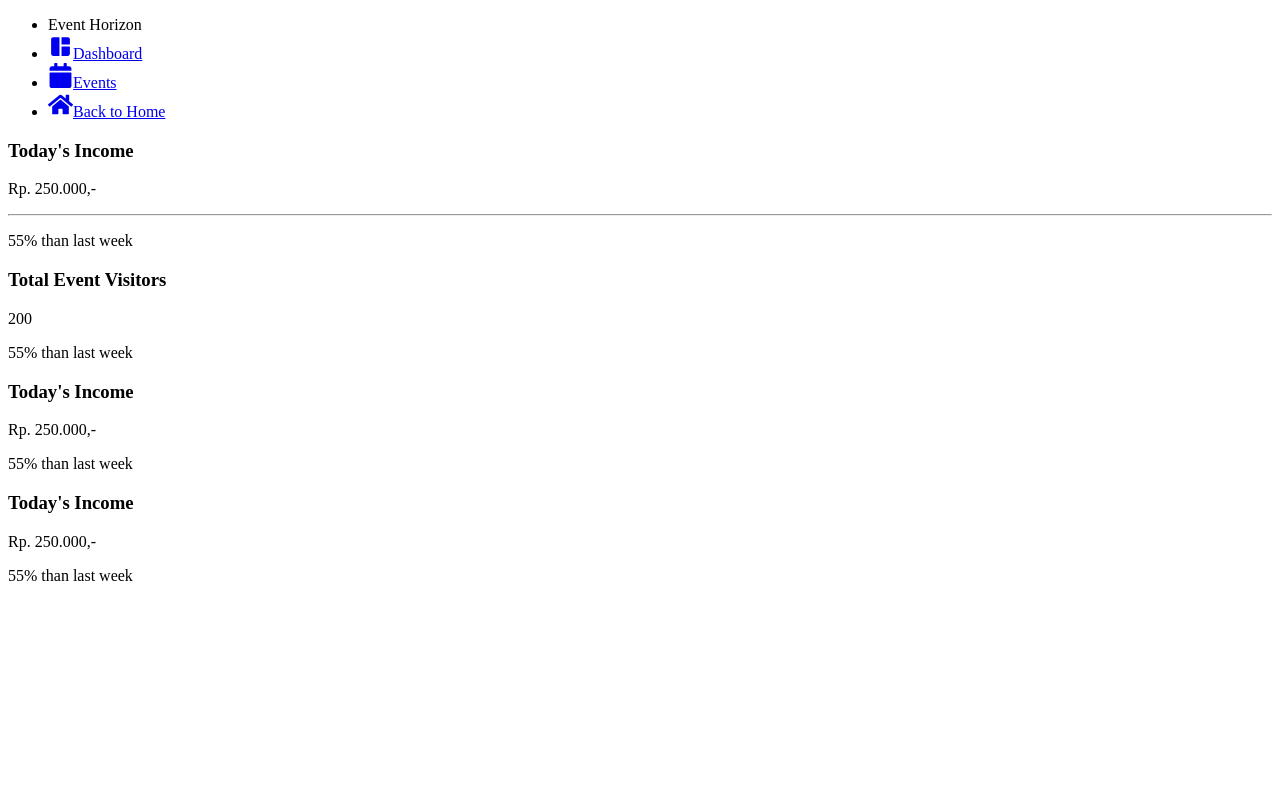
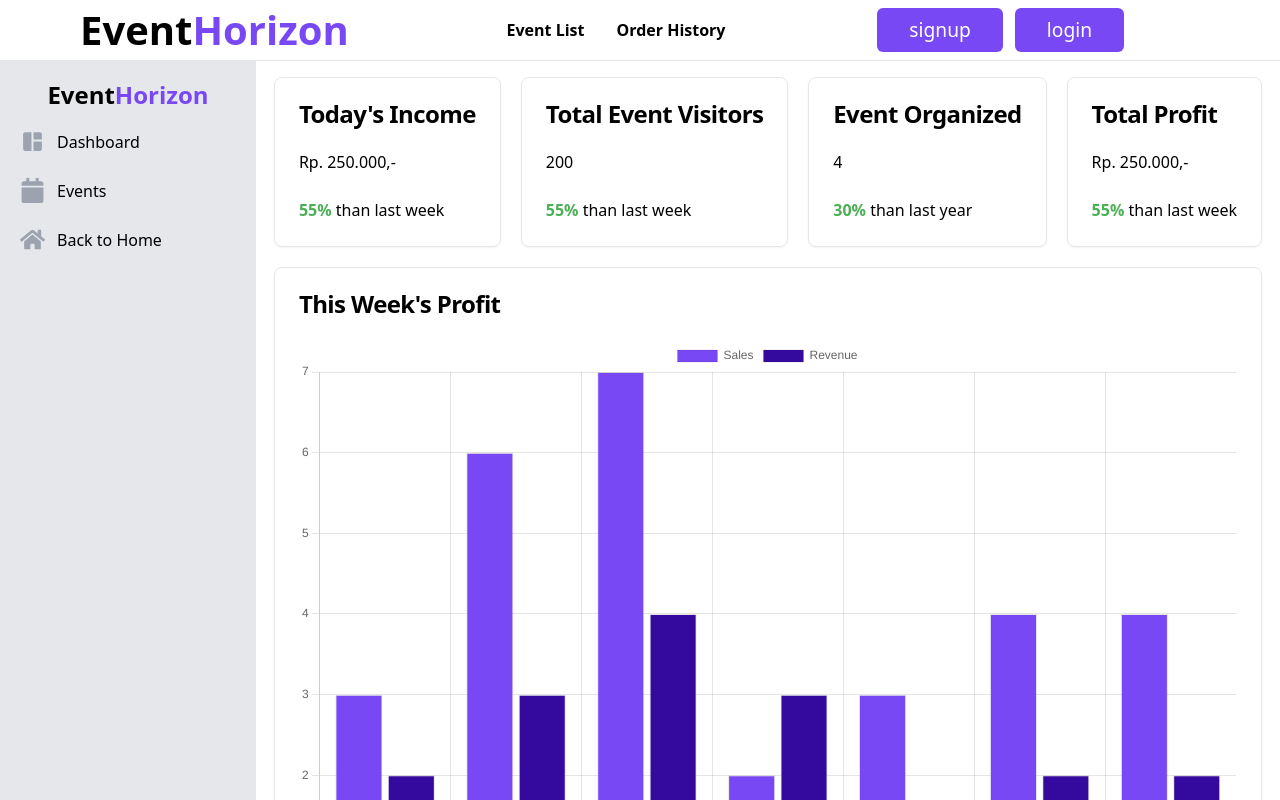
Before and after one commit to malvz22/event-app, a Next.js app in the folder apps/web/: page /dashboard in a window 1280 px wide. Shown: the top 800 px of the page. Built offline with nearby package versions, Linux system fonts and the light colour scheme.

Commit message:
feat: chart

```diff
--- a/apps/web/src/app/(root)/detailEvent/page.tsx
+++ b/apps/web/src/app/(root)/detailEvent/page.tsx
@@ -27,7 +27,12 @@ const DetailEvent = () => {
             </h3>
           </div>
           <div className="w-[5rem] bg-white p-[3rem]">
-            <Image src={"calender.png"} alt="calender image" width={100} height={100}/>
+            <Image
+              src={'/calendar.png'}
+              alt="calender image"
+              width={100}
+              height={100}
+            />
           </div>
         </div>
       </div>
--- a/apps/web/src/app/dashboard/events/page.tsx
+++ b/apps/web/src/app/dashboard/events/page.tsx
@@ -5,7 +5,7 @@ export default function DashboardEvent() {
     <>
       <div className="flex flex-row">
         <DashboardSidebar />
-        <div className=" w-full p-4">
+        <div className=" max-w-[1200px] mx-auto p-4">
           <div className="flex flex-col">
             <h1>Your events list</h1>
 
--- /dev/null
+++ b/apps/web/src/app/dashboard/layout.tsx
@@ -0,0 +1,24 @@
+import { Header } from '@/components/Header';
+import '../globals.css';
+import { Footer } from '@/components/Footer';
+
+export const metadata = {
+  title: 'Next.js',
+  description: 'Generated by Next.js',
+};
+
+export default function RootLayout({
+  children,
+}: {
+  children: React.ReactNode;
+}) {
+  return (
+    <html lang="en">
+      <body>
+        <Header />
+        {children}
+        <Footer />
+      </body>
+    </html>
+  );
+}
--- a/apps/web/src/app/dashboard/page.tsx
+++ b/apps/web/src/app/dashboard/page.tsx
@@ -11,14 +11,15 @@ import {
 } from '@/components/ui/card';
 
 import DashboardSidebar from '@/components/DashboardSidebar';
+import BarChart from '@/components/chart/BarChart';
 
 export default function DashboardPage() {
   return (
     <>
       <div className="flex flex-row">
         <DashboardSidebar />
-        <div className="p-4 w-full">
-          <div className="flex flex-row justify-around">
+        <div className="flex flex-col p-4 max-w-[1400px] mx-auto">
+          <div className="flex flex-row gap-5 justify-between mb-5">
             <Card className="max-w-[300px]">
               <CardHeader>
                 <CardTitle>Today's Income</CardTitle>
@@ -26,7 +27,6 @@ export default function DashboardPage() {
               <CardContent>
                 <p>Rp. 250.000,-</p>
               </CardContent>
-              <hr></hr>
               <CardFooter className="flex items-center">
                 <p>
                   <span className="text-[#4CAF55] font-bold">55%</span> than
@@ -50,21 +50,21 @@ export default function DashboardPage() {
             </Card>
             <Card className="max-w-[300px]">
               <CardHeader>
-                <CardTitle>Today's Income</CardTitle>
+                <CardTitle>Event Organized</CardTitle>
               </CardHeader>
               <CardContent>
-                <p>Rp. 250.000,-</p>
+                <p>4</p>
               </CardContent>
               <CardFooter>
                 <p>
-                  <span className="text-[#4CAF55] font-bold">55%</span> than
-                  last week
+                  <span className="text-[#4CAF55] font-bold">30%</span> than
+                  last year
                 </p>
               </CardFooter>
             </Card>
             <Card className="max-w-[300px]">
               <CardHeader>
-                <CardTitle>Today's Income</CardTitle>
+                <CardTitle>Total Profit</CardTitle>
               </CardHeader>
               <CardContent>
                 <p>Rp. 250.000,-</p>
@@ -77,6 +77,14 @@ export default function DashboardPage() {
               </CardFooter>
             </Card>
           </div>
+          <Card className="">
+            <CardHeader>
+              <CardTitle>This Week's Profit</CardTitle>
+            </CardHeader>
+            <CardContent>
+              <BarChart />
+            </CardContent>
+          </Card>
         </div>
       </div>
     </>
--- /dev/null
+++ b/apps/web/src/components/chart/BarChart.tsx
@@ -0,0 +1,42 @@
+import {
+  Chart as ChartJS,
+  BarElement,
+  CategoryScale,
+  LinearScale,
+  Tooltip,
+  Legend,
+} from 'chart.js';
+
+import { Bar } from 'react-chartjs-2';
+
+ChartJS.register(BarElement, CategoryScale, LinearScale, Tooltip, Legend);
+
+export default function BarChart() {
+  const data = {
+    labels: ['Mon', 'Tue', 'Wed', 'Thu', 'Fri', 'Sat', 'Sun'],
+    datasets: [
+      {
+        label: 'Sales',
+        data: [3, 6, 7, 2, 3, 4, 4],
+        backgroundColor: '#7848F4',
+        bordercolor: '#7848F4',
+        borderWidth: 1,
+      },
+      {
+        label: 'Revenue',
+        data: [2, 3, 4, 3, 1, 2, 2],
+        backgroundColor: '#33099e',
+        bordercolor: '#33099e',
+        borderWidth: 1,
+      },
+    ],
+  };
+
+  const options = {};
+
+  return (
+    <>
+      <Bar height={400} width={600} data={data} />
+    </>
+  );
+}
```
